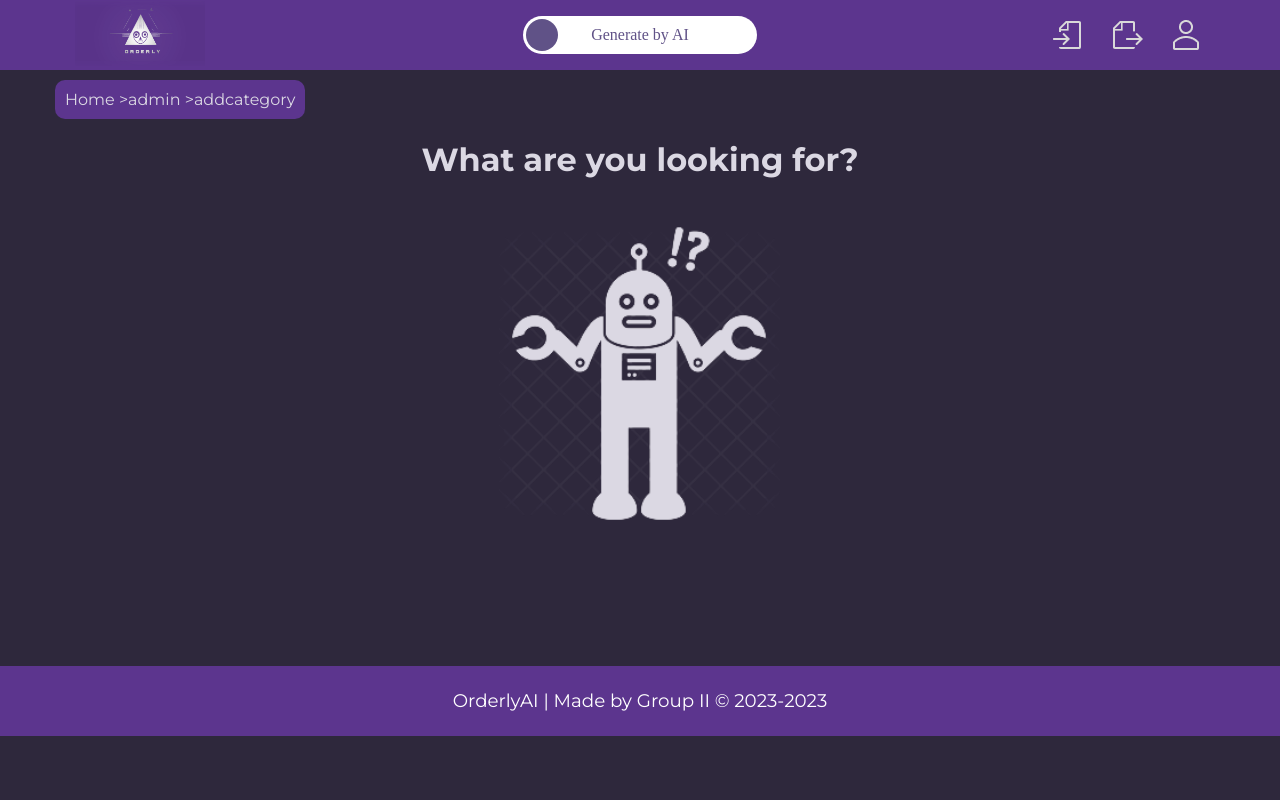
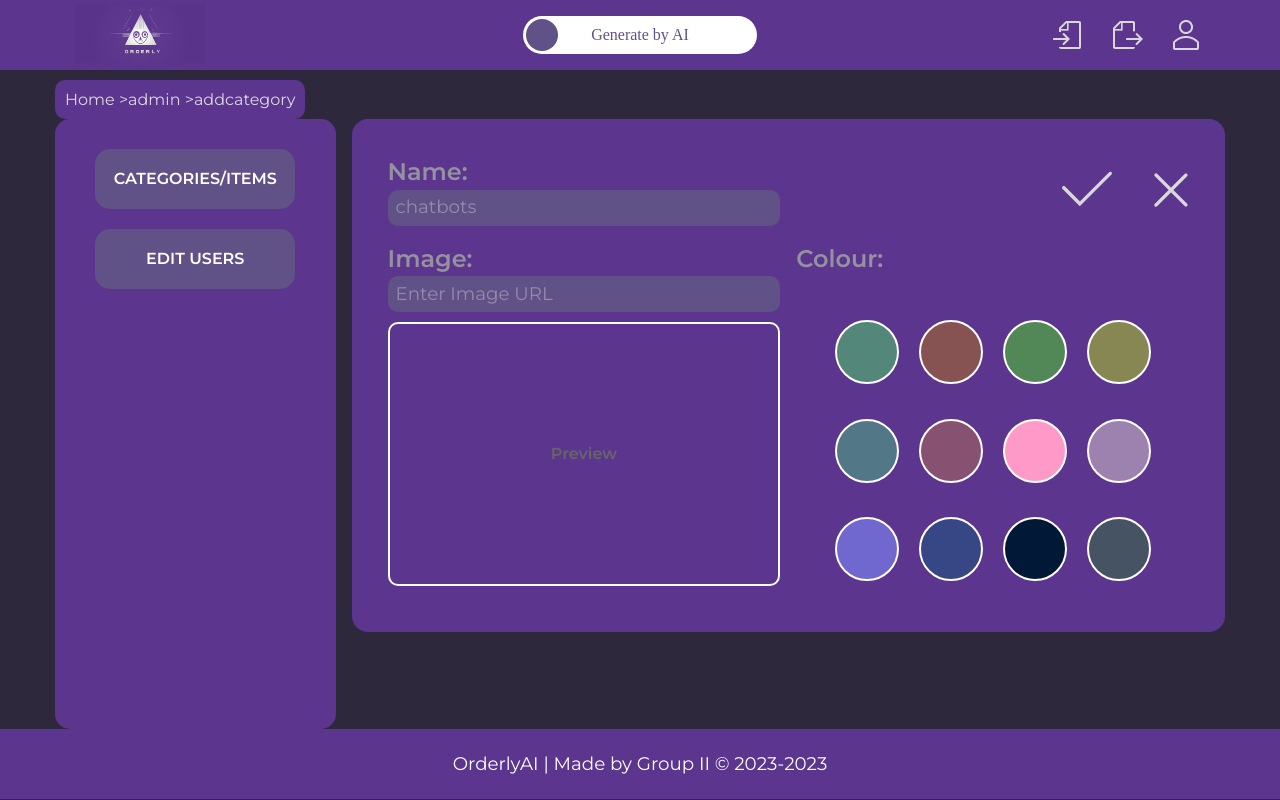
Before and after one commit to dyrpit/orderly-ai-2, a React (Vite) app: page /admin/addcategory in a window 1280 px wide. Built offline with nearby package versions, Linux system fonts and the light colour scheme.

Commit message:
Add: AddingCategory component, nested routing

```diff
--- a/src/App.tsx
+++ b/src/App.tsx
@@ -1,6 +1,6 @@
 import { createBrowserRouter, Route, createRoutesFromElements, RouterProvider } from "react-router-dom";
 import RootLayout from "./Layout/RootLayout";
-import { AdminContent, LoginModal, RegisterModal, UsersEdit } from "./Components";
+import { AddCategory, AdminContent, LoginModal, RegisterModal, UsersEdit } from "./Components";
 import { AdminPage, Home, ProductPage, NotFound } from "./Pages";
 import "./App.css";
 
@@ -10,7 +10,7 @@ const router = createBrowserRouter(
       <Route index element={<Home />}></Route>
       <Route path="products" element={<ProductPage />}></Route>
       <Route path="admin" element={<AdminPage />}>
-        <Route path="add" element={<AdminContent />} />
+        <Route path="addcategory" element={<AddCategory />} />
         <Route path="edit" element={<UsersEdit />} />
       </Route>
       <Route path="login" element={<LoginModal />}></Route>
--- a/src/Components/AddCategory/AddCategory.styles.tsx
+++ b/src/Components/AddCategory/AddCategory.styles.tsx
@@ -28,3 +28,23 @@ export const StyledGridContainer = styled(Grid)({
   flexDirection: "column",
  },
 });
+
+export const ColoursGrid = styled("div")({
+ display: "flex",
+ flexDirection: "row",
+ flexWrap: "wrap",
+ gap: "20px",
+ justifyContent: "center",
+});
+
+export const ColourCircle = styled("div")({
+ width: "60px",
+ height: "60px",
+ borderRadius: "50%",
+ border: "2px solid #fff",
+ cursor: "pointer",
+ transition: "transform 0.2s ease-in-out",
+ "&:hover": {
+  transform: "scale(1.1)",
+ },
+});
--- a/src/Components/AddCategory/AddCategory.tsx
+++ b/src/Components/AddCategory/AddCategory.tsx
@@ -1,10 +1,21 @@
-import { Box, Grid } from "@mui/material";
+import { Box, Grid, Typography } from "@mui/material";
 import { Input, Label, SelectList } from "../../ui";
-import { StyledAdminContentContainer, StyledGridContainer } from "./AddCategory.styles";
+import { ColourCircle, ColoursGrid, StyledAdminContentContainer, StyledGridContainer } from "./AddCategory.styles";
 import { StyledIconButton } from "../Menu/Menu.styles";
-
+import { SetStateAction, useState } from "react";
 
 export const AddCategory = () => {
+ const colors = ["#52877A", "#875252", "#528758", "#868752", "#527787", "#875272", "#FF99C8", "#9D82B0", "#7067CF", "#374785", "#011936", "#465362"];
+ const handleColorClick = (color: string) => {
+  console.log(color);
+ };
+
+ const [imageUrl, setImageUrl] = useState("");
+
+ const handleImageUrlChange = (event: { target: { value: SetStateAction<string> } }) => {
+  // Update the state with the new image URL
+  setImageUrl(event.target.value);
+ };
 
  return (
   <StyledAdminContentContainer>
@@ -13,7 +24,7 @@ export const AddCategory = () => {
      <Label htmlFor="name">Name:</Label>
      <Input
       variant="standard"
-      placeholder="name"
+      placeholder="chatbots"
       InputProps={{
        disableUnderline: true,
       }}
@@ -30,59 +41,75 @@ export const AddCategory = () => {
       </StyledIconButton>
      </Grid>
     </Grid>
+    <Grid container spacing={2} justifyContent={"left"} item desktop={12} laptop={12} tablet={12} mobile={12}>
      <Grid container justifyContent={"left"} item desktop={6} laptop={6} tablet={6} mobile={12}>
-     <Label htmlFor="category">Category: </Label>
-     <SelectList items={["123","456"]} defaultSelected="123">
-     </SelectList>
-    </Grid>
-
-    <Grid container justifyContent={"left"} item desktop={6} laptop={6} tablet={6} mobile={12}>
-     <Label htmlFor="category">License: </Label>
-
-    </Grid>
-    <Grid container justifyContent={"left"} item desktop={6} laptop={6} tablet={6} mobile={12}>
-     <Label htmlFor="website">Website:</Label>
+      <Label htmlFor="name">Image:</Label>
       <Input
        variant="standard"
-      placeholder="web url"
+       placeholder="Enter Image URL"
+       value={imageUrl}
+       onChange={handleImageUrlChange}
        InputProps={{
         disableUnderline: true,
        }}
-      id="website"
+       id="img"
       />
+      {imageUrl != "" ? (
+       <div
+        style={{
+         display: "flex",
+         flexDirection: "column",
+         justifyContent: "center",
+         alignItems: "center",
+         maxWidth: "100%",
+         height: "260px",
+         margin: "10px auto",
+        }}>
+        <img
+         src={imageUrl}
+         alt="Image"
+         style={{
+          width: "auto",
+          maxWidth: "100%",
+          height: "auto",
+          maxHeight: "100%",
+          display: "block",
+          margin: "10px auto",
+          borderRadius: "10px",
+          border: "2px solid #fff",
+         }}
+        />
+       </div>
+      ) : (
+       <div
+        style={{
+         height: "260px",
+         display: "flex",
+         flexDirection: "column",
+         justifyContent: "center",
+         alignItems: "center",
+         width: "100%",
+         margin: "10px auto",
+         borderRadius: "10px",
+         border: "2px solid #fff",
+        }}>
+        <Typography
+         variant="subtitle2"
+         style={{
+          color: "#666",
+         }}>
+         Preview
+        </Typography>
+       </div>
+      )}
      </Grid>
      <Grid container justifyContent={"left"} item desktop={6} laptop={6} tablet={6} mobile={12}>
-     <Label htmlFor="ytUrl">URL:</Label>
-     <Input
-      variant="standard"
-      placeholder="YouTube Url"
-      InputProps={{
-       disableUnderline: true,
-      }}
-      id="ytUrl"
-     />
-    </Grid>
-
-    <Grid container justifyContent={"left"} item laptop={12} desktop={12} tablet={12} mobile={12}>
-     <Label htmlFor="description">Description:</Label>
-     <Input
-      sx={{ height: "120px" }}
-      variant="standard"
-      placeholder="description"
-      InputProps={{
-       disableUnderline: true,
-       minRows: 3,
-       maxRows: 4,
-      }}
-      id="description"
-      multiline
-     />
-    </Grid>
-    <Grid container justifyContent={"center"} item laptop={12} desktop={12} tablet={12} mobile={12} display={"flex"}>
-     <Grid item laptop={6} desktop={6} tablet={6} mobile={12}>
-      <Box>
-       <iframe src="https://www.youtube.com/embed/E7wJTI-1dvQ" allow="autoplay; encrypted-media" title="video" />
-      </Box>
+      <Label htmlFor="colour">Colour:</Label>
+      <ColoursGrid>
+       {colors.map((color, index) => (
+        <ColourCircle key={index} className="color-circle" style={{ backgroundColor: color }} onClick={() => handleColorClick(color)}></ColourCircle>
+       ))}
+      </ColoursGrid>
      </Grid>
     </Grid>
    </StyledGridContainer>
--- a/src/Components/AdminNavbar/AdminNavbar.styles.tsx
+++ b/src/Components/AdminNavbar/AdminNavbar.styles.tsx
@@ -7,7 +7,7 @@ export const ANContainer = styled(Box)(({ theme: theme }) => ({
  backgroundColor: theme.palette.background.paper,
  width: "100%",
  maxWidth: "300px",
- height: `calc(100vh - 140px)`,
+ height: `calc(100vh - 250px)`,
  maxHeight: "100%",
  padding: "30px 0 30px 0",
  display: "flex",
@@ -29,22 +29,29 @@ export const ANList = styled(List)(() => ({
  maxHeight: "100vh",
  overflow: "auto",
  color: fontSizeVar.loginModalDefault,
+ listStyle: "none",
 }));
 
 export const ANListItem = styled(ListItem)(() => ({
- flexDirection: "column",
+ display: "flex",
+ background: "#2f3238",
+ borderRadius: "0.5em",
+ position: "relative",
+ left: "-100%", // Initial state, off-screen to the left
+ transition: "left 0.5s ease-in-out", // Add transition for left property
+ transitionDelay: "calc(60ms * var(--delay))",
 }));
 
-export const ANListItemIcon = styled(ListItemIcon)(({ }) => ({}));
-export const ANListItemText = styled(ListItemText)(({ }) => ({}));
+export const ANListItemIcon = styled(ListItemIcon)(({}) => ({}));
+export const ANListItemText = styled(ListItemText)(({}) => ({}));
 
-export const ANButton = styled(StyledButton)(({ }) => ({
+export const ANButton = styled(StyledButton)(({}) => ({
  margin: "0",
  height: "60px",
  width: "200px",
 }));
 
-export const ANCategoryDiv = styled("div")(({ }) => ({
+export const ANCategoryDiv = styled("div")(({}) => ({
  display: "flex",
  flexDirection: "row",
 }));
--- a/src/Components/AdminNavbar/AdminNavbar.tsx
+++ b/src/Components/AdminNavbar/AdminNavbar.tsx
@@ -37,16 +37,22 @@ export function AdminNavbar() {
 
  return (
   <ANContainer>
-   <ANButton onClick={toggleListVisibility}>Categories/Items</ANButton>
+   <ANButton sx={{ height: "60px" }} onClick={toggleListVisibility}>
+    Categories/Items
+   </ANButton>
    <Fade in={isListVisible} unmountOnExit>
     <ANList>
-     <ANButton sx={{width: "100%", height:"fit-content", margin: "0 auto 20px auto", fontSize:"12px"}}>Add Category</ANButton>
+     <Link to="/admin/addcategory" style={{ textDecoration: "none" }}>
+      <ANButton sx={{ width: "100%", height: "fit-content", margin: "0 auto 20px auto", fontSize: "12px" }}>Add Category</ANButton>
+     </Link>
      {listDataCategories.map((item, index) => (
       <AdminNavbarListCategory key={index} category={item} elements={generateRandomElements()} />
      ))}
     </ANList>
    </Fade>
+   <Link to="/admin/edit" style={{ textDecoration: "none" }}>
     <ANButton>Edit Users</ANButton>
+   </Link>
   </ANContainer>
  );
 }
--- a/src/Components/AdminNavbarListCategory/AdminNavbarListCategory.styles.tsx
+++ b/src/Components/AdminNavbarListCategory/AdminNavbarListCategory.styles.tsx
@@ -16,7 +16,7 @@ export const ANTitleContainer = styled(Box)(({}) => ({
  display: "flex",
  justifyContent: "space-between",
  alignItems: "center",
- padding: "0.7em 0.5em",
+ padding: "0",
  borderRadius: "0.5em",
  cursor: "pointer",
 }));
@@ -27,15 +27,15 @@ export const ANTitle = styled(Typography)(({ theme: theme }) => ({
  fontWeight: theme.typography.fontWeightLight,
  color: fontSizeVar.loginModalDefault,
  "&:hover": {
-    borderRadius:"10px",
-    backgroundColor: "white",
- }
+  borderRadius: "10px",
+  backgroundColor: "#603795",
+ },
 }));
 
 export const ANArrow = styled("span")(({}) => ({
- borderLeft: "5px solid transparent",
- borderRight: "5px solid transparent",
- borderTop: "6px solid #fff",
+ borderLeft: "8px solid transparent",
+ borderRight: "8px solid transparent",
+ borderTop: "10px solid #fff",
  transition: "transform ease-in-out 0.3s",
  "&.active": {
   transform: "rotate(180deg)",
--- a/src/Data/categories.json
+++ b/src/Data/categories.json
@@ -1,22 +1,22 @@
 [
     {
-      "title": "Category 1",
+      "title": "Catego123ry 1",
       "description": "Description 1",
       "color": "#868752"
     },
     {
-      "title": "Category 2",
+      "title": "Categ123ory 2",
       "description": "Description 2",
       "color": "#527787"
     },
     {
-        "title": "Category 3",
+        "title": "Ca123tegory 3",
         "description": "Description 3",
         "color": "#875272"
       },
 
       {
-        "title": "Category 4",
+        "title": "Ca123tegory 4",
         "description": "Description 4",
         "color": "#528758"
       },
--- a/src/Pages/AdminPage/AdminPage.tsx
+++ b/src/Pages/AdminPage/AdminPage.tsx
@@ -1,6 +1,7 @@
 import { Grid } from "@mui/material";
 import { AdminNavbar } from "../../Components/AdminNavbar/AdminNavbar";
-import { AddItem } from "../../Components";
+import { AddCategory, AddItem, UsersEdit } from "../../Components";
+import { Outlet } from "react-router-dom";
 
 export const AdminPage = () => {
   return (
@@ -9,7 +10,7 @@ export const AdminPage = () => {
         <AdminNavbar />
       </Grid>
       <Grid item laptop={9} tablet={8} mobile={12}>
-        <AddItem/>
+        <Outlet/>
       </Grid>
     </Grid>
   );
```
Lines whose indentation alone changed are shown as unchanged.
